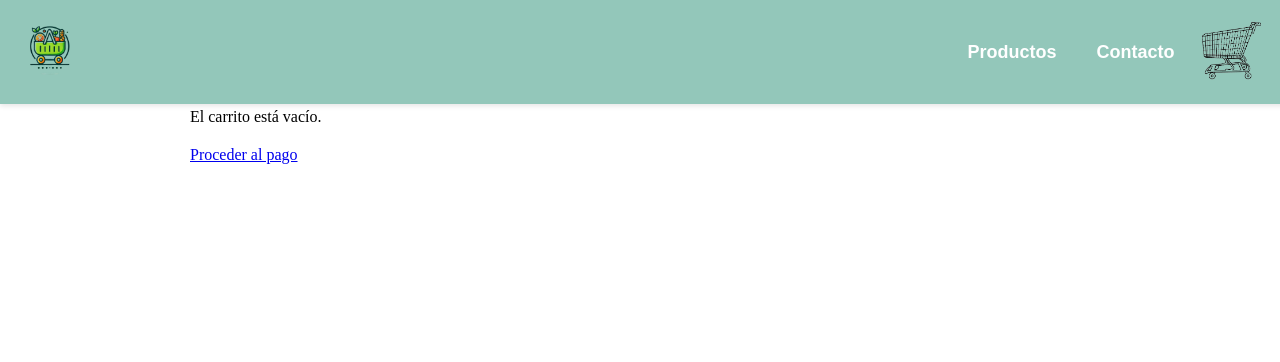
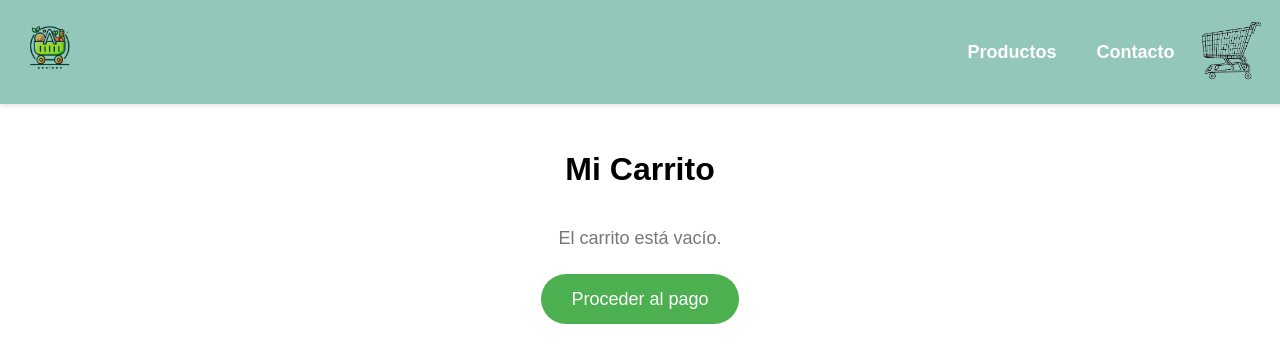
Before and after one commit to Marcos789864/TP-Cat-logo-de-Productos-parte-1_Martinez, a React (Create React App) app: page /carrito in a window 1280 px wide. Shown: the top 362 px of the page. Built offline with nearby package versions, Linux system fonts and the light colour scheme.

Commit message:
carrito style modified

```diff
--- a/src/components/navbar.js
+++ b/src/components/navbar.js
@@ -21,7 +21,7 @@ const Navbar = () => {
         <Link style={styles.navItem} to="/productos">Productos</Link>
         <Link style={styles.navItem} to="/contacto">Contacto</Link>
 
-        {/* Carrito */}
+
         <Link to="/carrito">
           <div style={styles.carritoContainer}>
             <img src={Carrito} alt="Carrito" style={styles.carrito} />
--- a/src/screens/carrito.js
+++ b/src/screens/carrito.js
@@ -7,43 +7,59 @@ const Carrito = () => {
   const { cart, removeFromCart, updateQuantity } = useContext(CartContext);
 
   const handleRemove = (productId) => {
-    removeFromCart(productId);  // Eliminar producto del carrito
+    removeFromCart(productId);
   };
 
   const handleUpdateQuantity = (productId, quantity) => {
-    updateQuantity(productId, quantity);  // Modificar la cantidad
+    updateQuantity(productId, quantity);
   };
 
   return (
-
     <div style={styles.container}>
       <Navbar />
+      <div style={styles.header}>
         <h1>Mi Carrito</h1>
+      </div>
       {cart.length === 0 ? (
-        <p>El carrito está vacío.</p>
+        <p style={styles.emptyCartMessage}>El carrito está vacío.</p>
       ) : (
-        cart.map(product => (
-          <div key={product.id} style={styles.productItem}>
-            <img src={product.images[0]} alt={product.title} style={styles.image} />
         <div>
-              <p>{product.title}</p>
-              <p>${product.price}</p>
-              <p>
-                Cantidad:
+          {cart.map(product => (
+            <div key={product.id} style={styles.productCard}>
+              <div style={styles.productDetails}>
+                <img
+                  src={product.images[0]}
+                  alt={product.title}
+                  style={styles.productImage}
+                />
+                <div style={styles.textContainer}>
+                  <h3 style={styles.productName}>{product.title}</h3>
+                  <p style={styles.productPrice}>${product.price}</p>
+                  <div style={styles.quantityContainer}>
+                    <label htmlFor="quantity" style={styles.quantityLabel}>Cantidad:</label>
                     <input
                       type="number"
                       value={product.quantity}
                       onChange={(e) => handleUpdateQuantity(product.id, parseInt(e.target.value))}
                       min="1"
+                      style={styles.quantityInput}
                     />
-              </p>
-              <button onClick={() => handleRemove(product.id)}>Eliminar</button>
+                  </div>
+                  <button
+                    onClick={() => handleRemove(product.id)}
+                    style={styles.removeButton}
+                  >
+                    Eliminar
+                  </button>
                 </div>
               </div>
-        ))
+            </div>
+          ))}
+        </div>
       )}
-      <div style={styles.checkout}>
-        <Link to="/checkout">Proceder al pago</Link>
+
+      <div style={styles.checkoutContainer}>
+        <Link to="/checkout" style={styles.checkoutLink}>Proceder al pago</Link>
       </div>
     </div>
   );
@@ -51,23 +67,102 @@ const Carrito = () => {
 
 const styles = {
   container: {
+    fontFamily: 'Arial, sans-serif',
+    padding: '30px',
+    maxWidth: '1100px',
+    margin: '0 auto',
+    marginTop: '100px', // space below navbar
+  },
+  header: {
+    textAlign: 'center',
+    marginBottom: '40px',
+  },
+  emptyCartMessage: {
+    textAlign: 'center',
+    fontSize: '18px',
+    color: '#777',
+  },
+  productCard: {
+    display: 'flex',
+    flexDirection: 'column',
+    backgroundColor: '#fff',
+    borderRadius: '8px',
+    boxShadow: '0 4px 8px rgba(0, 0, 0, 0.1)',
+    marginBottom: '20px',
     padding: '20px',
-    maxWidth: '900px',
-    margin: '0 auto',
+    transition: 'transform 0.3s ease',
   },
-  productItem: {
+  productDetails: {
     display: 'flex',
-    justifyContent: 'space-between',
-    marginBottom: '15px',
+    alignItems: 'center',
+    gap: '20px',
   },
-  image: {
-    width: '100px',
-    height: '100px',
+  productImage: {
+    width: '120px',
+    height: '120px',
     objectFit: 'cover',
-    marginRight: '20px',
+    borderRadius: '8px',
   },
-  checkout: {
-    marginTop: '20px',
+  textContainer: {
+    flex: 1,
+  },
+  productName: {
+    fontSize: '18px',
+    fontWeight: '600',
+    margin: '0 0 10px 0',
+  },
+  productPrice: {
+    fontSize: '16px',
+    fontWeight: '500',
+    margin: '0 0 10px 0',
+    color: '#333',
+  },
+  quantityContainer: {
+    display: 'flex',
+    alignItems: 'center',
+    gap: '10px',
+    marginBottom: '10px',
+  },
+  quantityLabel: {
+    fontSize: '14px',
+    fontWeight: '500',
+  },
+  quantityInput: {
+    width: '60px',
+    padding: '8px',
+    borderRadius: '4px',
+    border: '1px solid #ccc',
+    fontSize: '16px',
+  },
+  removeButton: {
+    backgroundColor: '#ff3b30',
+    color: '#fff',
+    border: 'none',
+    padding: '10px 20px',
+    borderRadius: '4px',
+    cursor: 'pointer',
+    fontSize: '16px',
+    transition: 'background-color 0.3s ease',
+  },
+  removeButtonHover: {
+    backgroundColor: '#ff1a1a',
+  },
+  checkoutContainer: {
+    marginTop: '40px',
+    textAlign: 'center',
+  },
+  checkoutLink: {
+    textDecoration: 'none',
+    backgroundColor: '#4caf50',
+    color: '#fff',
+    padding: '15px 30px',
+    borderRadius: '25px',
+    fontSize: '18px',
+    fontWeight: '500',
+    transition: 'background-color 0.3s ease',
+  },
+  checkoutLinkHover: {
+    backgroundColor: '#388e3c',
   },
 };
 
```
Lines whose indentation alone changed are shown as unchanged.
